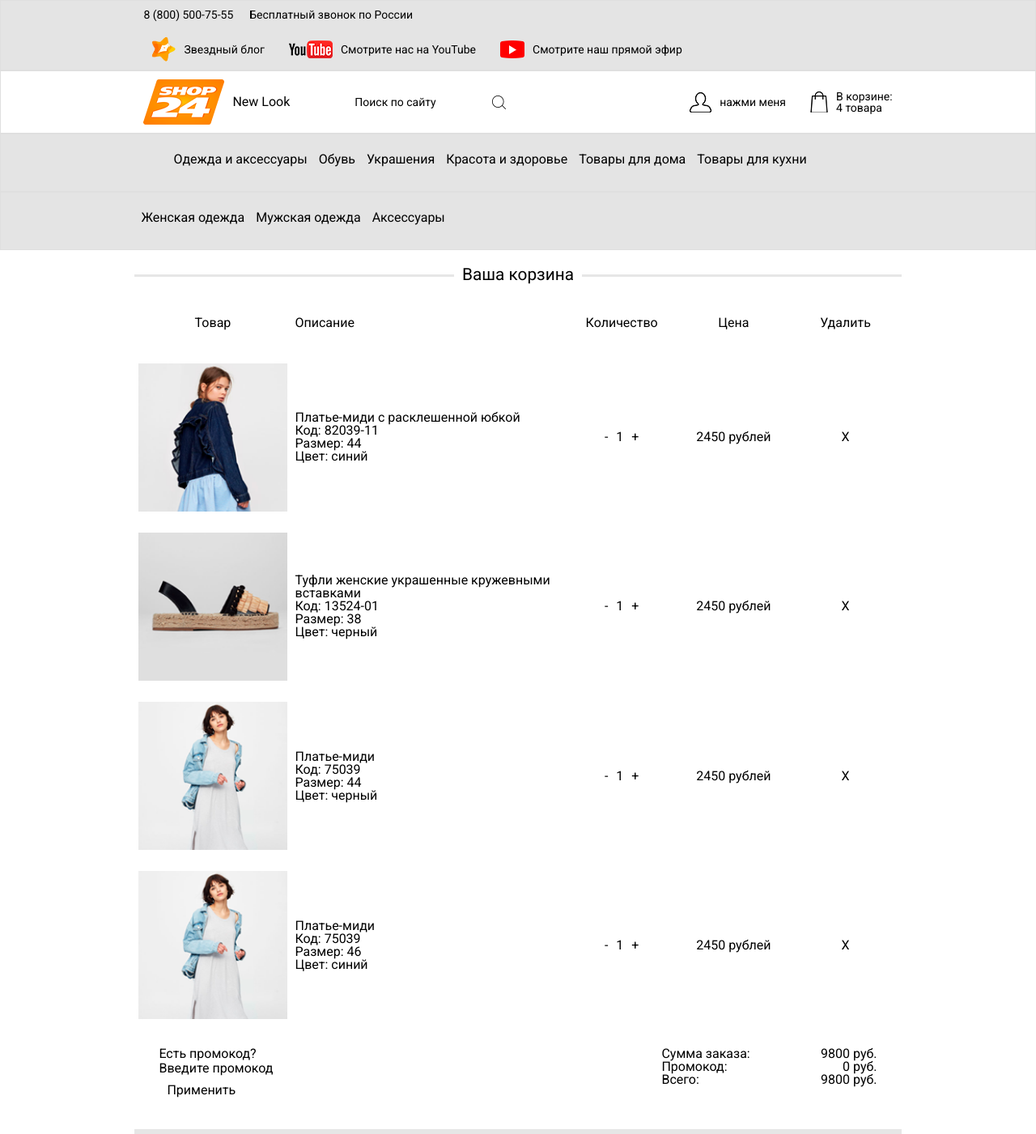
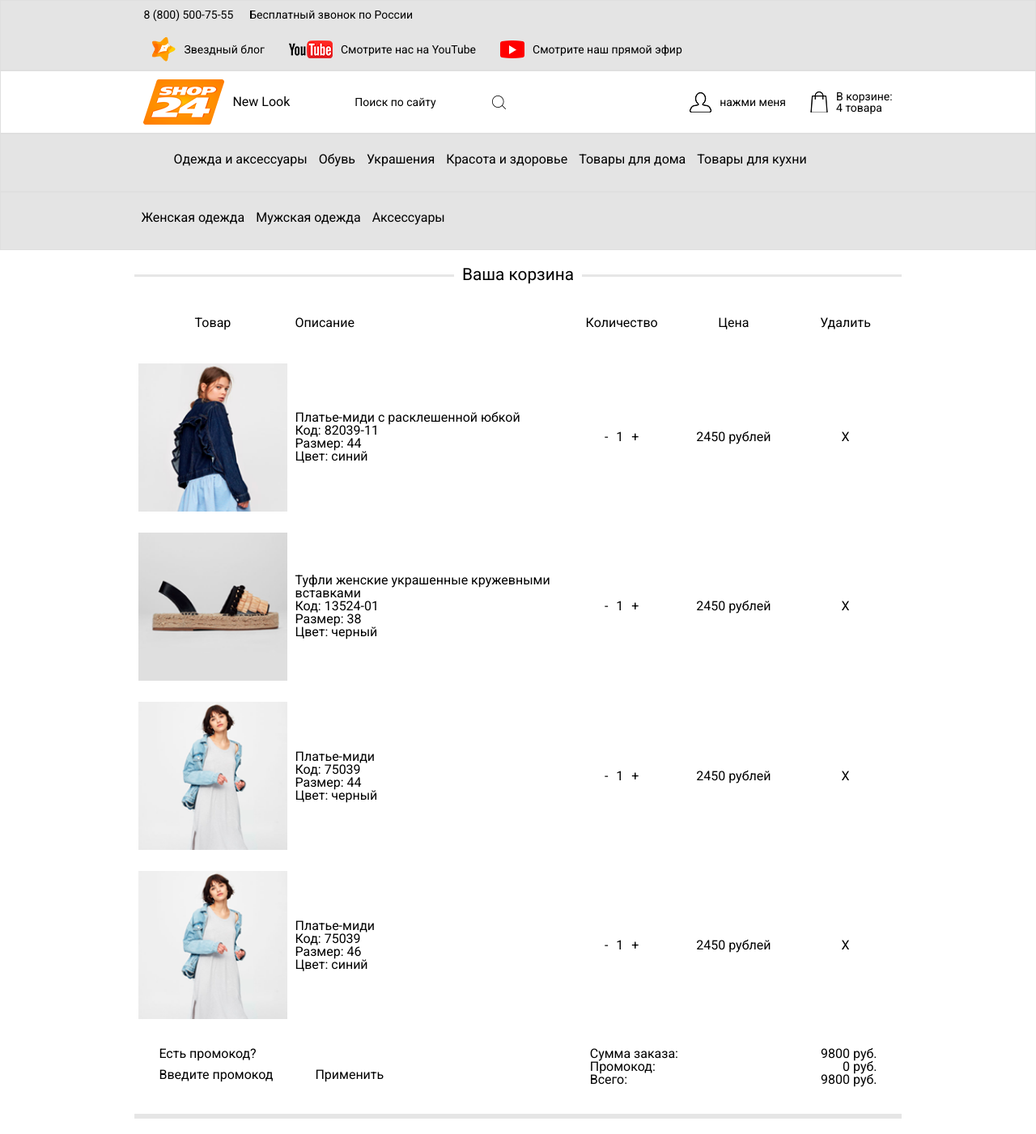
Before and after one commit to Razorforse/reactShop, a React (Create React App) app: page / in a window 1280 px wide. Shown: the whole page at 81% size. Built offline with nearby package versions, Linux system fonts and the light colour scheme.

Commit message:
Update basket.css

```diff
--- a/src/Components/Basket/basket.css
+++ b/src/Components/Basket/basket.css
@@ -88,11 +88,11 @@
 }
 
 .promo__action {
-    margin-right: 20%;
+    margin-right: 10%;
 }
 
 .promo__val {
-    margin-left: 20%;
+    margin-left: 10%;
 }
 
 .promo__val div {
```
